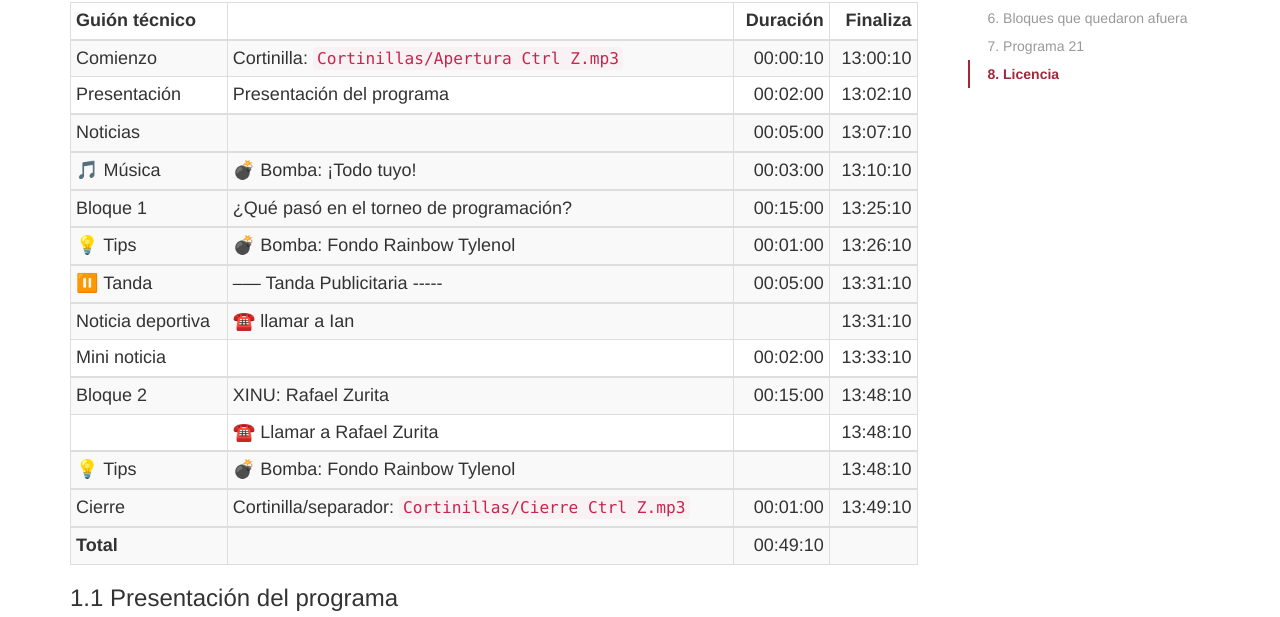
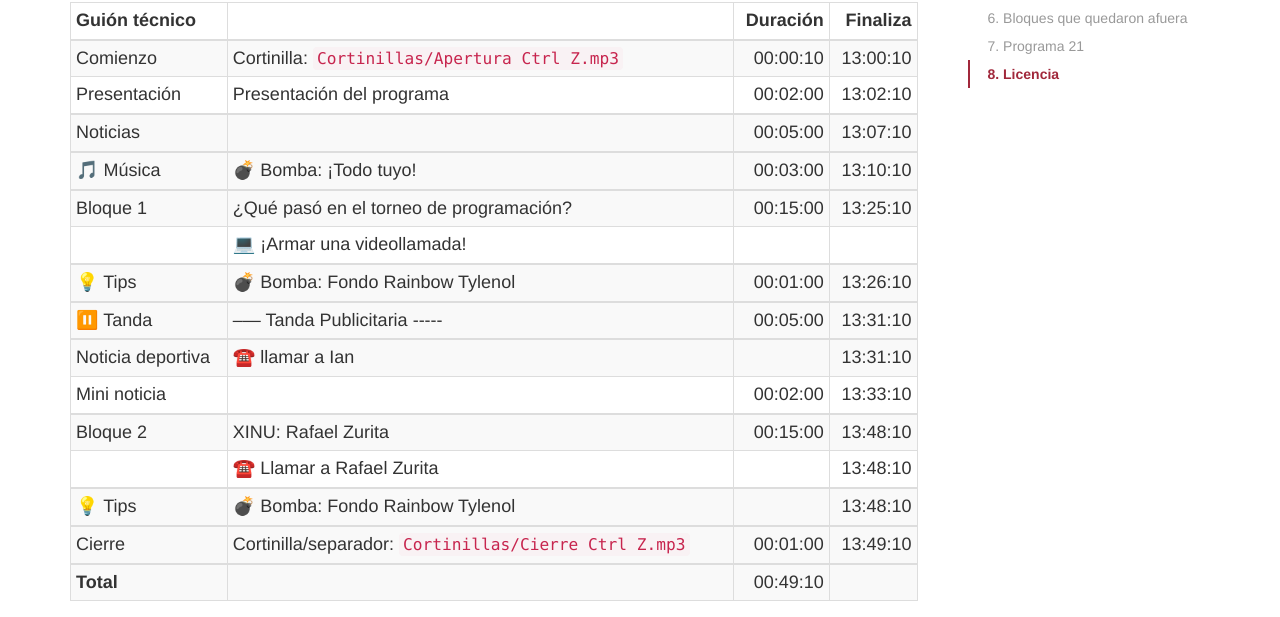
Before and after one commit to controlz-fai/guiones, a plain HTML site: page index.html in a window 1280 px wide. Shown: the part 182-799 px from the top of the page. Drawn offline with nearby package versions, Linux system fonts and the light colour scheme.

Commit message:
Armar videollamada.

```diff
--- a/index.html
+++ b/index.html
@@ -2,7 +2,7 @@
 <html lang="es">
 <head>
 <title>Guiones</title>
-<!-- 2023-09-19 mar 20:11 -->
+<!-- 2023-09-19 mar 20:16 -->
 <meta charset="utf-8">
 <meta name="viewport" content="width=device-width, initial-scale=1">
 <meta name="generator" content="Org-mode">
@@ -366,6 +366,13 @@ Emisión al aire: <span class="timestamp-wrapper"><span class="timestamp">&lt;20
 <td class="text-right">00:15:00</td>
 <td class="text-right">13:25:10</td>
 </tr>
+
+<tr>
+<td class="text-left">&#xa0;</td>
+<td class="text-left">&#128187; ¡Armar una videollamada!</td>
+<td class="text-right">&#xa0;</td>
+<td class="text-right">&#xa0;</td>
+</tr>
 </tbody>
 <tbody>
 <tr>
@@ -2362,7 +2369,7 @@ Esta obra se encuentra bajo la licencia Creative Commons - Atribución - Compart
 <footer id="postamble" class="">
 <div><p class="date">Fecha: 16 ago 2023</p>
 <p class="author">Autor: Christian Gimenez</p>
-<p class="date">Created: 2023-09-19 mar 20:11</p>
+<p class="date">Created: 2023-09-19 mar 20:16</p>
 <p class="creator"><a href="http://www.gnu.org/software/emacs/">Emacs</a> 30.0.50 (<a href="http://orgmode.org">Org-mode</a> 9.6.2)</p>
 </div>
 </footer>
```
Also changed, not shown: 1 other file.
